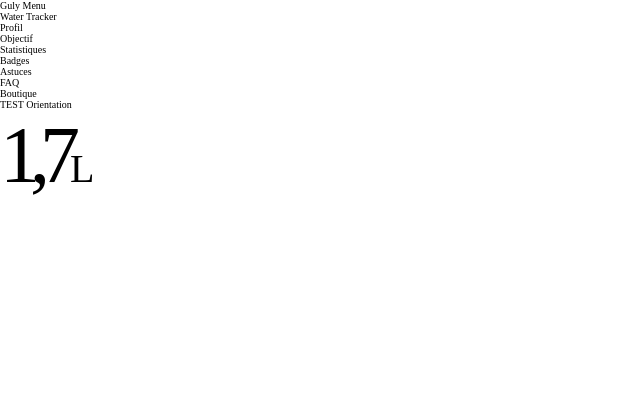
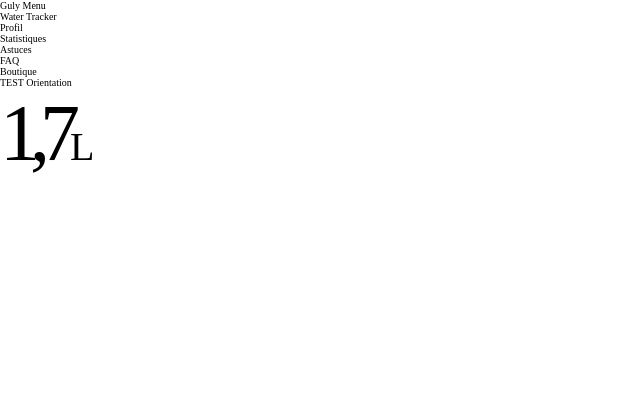
Before and after one commit to Alexfrits/guly, a PHP site: page /index.php in a window 1280 px wide. Shown: the top 420 px of the page, without its empty margins (0-640 px from the left). Run offline with PHP 8.4, Linux system fonts and the light colour scheme; style sheets or scripts are compiled from the project's sources; some libraries are stand-ins or nearby versions.

Commit message:
simplified menu

```diff
--- a/dev/header.php
+++ b/dev/header.php
@@ -22,9 +22,7 @@
         <li><label>Guly Menu</label></li>
         <li><a href="index.php">Water Tracker</a>
         <li><a href="profil.php">Profil</a>
-        <li><a href="objectif.php">Objectif</a>
         <li><a href="statistiques.php">Statistiques</a>
-        <li><a href="badges.php">Badges</a>
         <li><a href="astuces.php">Astuces</a>
         <li><a href="faq.php">FAQ</a>
         <li><a href="boutique.php">Boutique</a>
```
